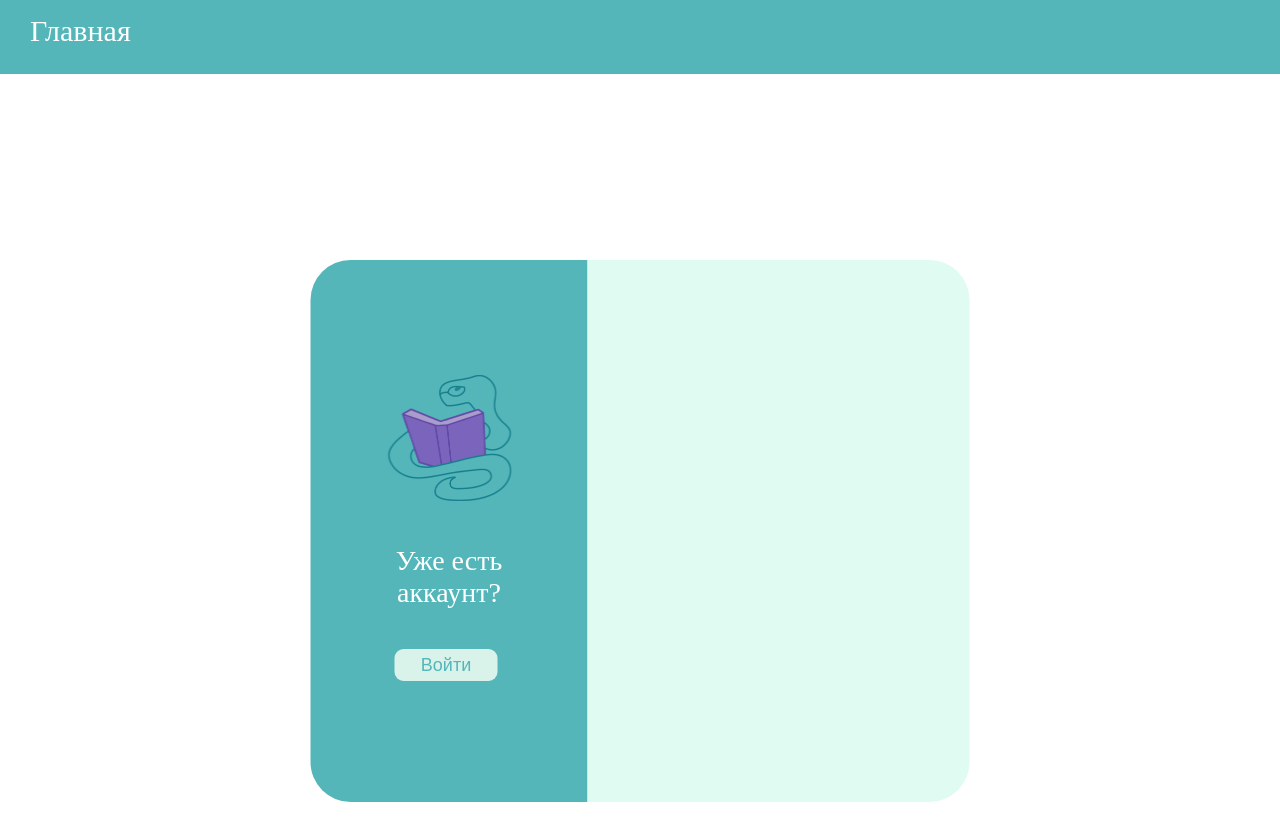
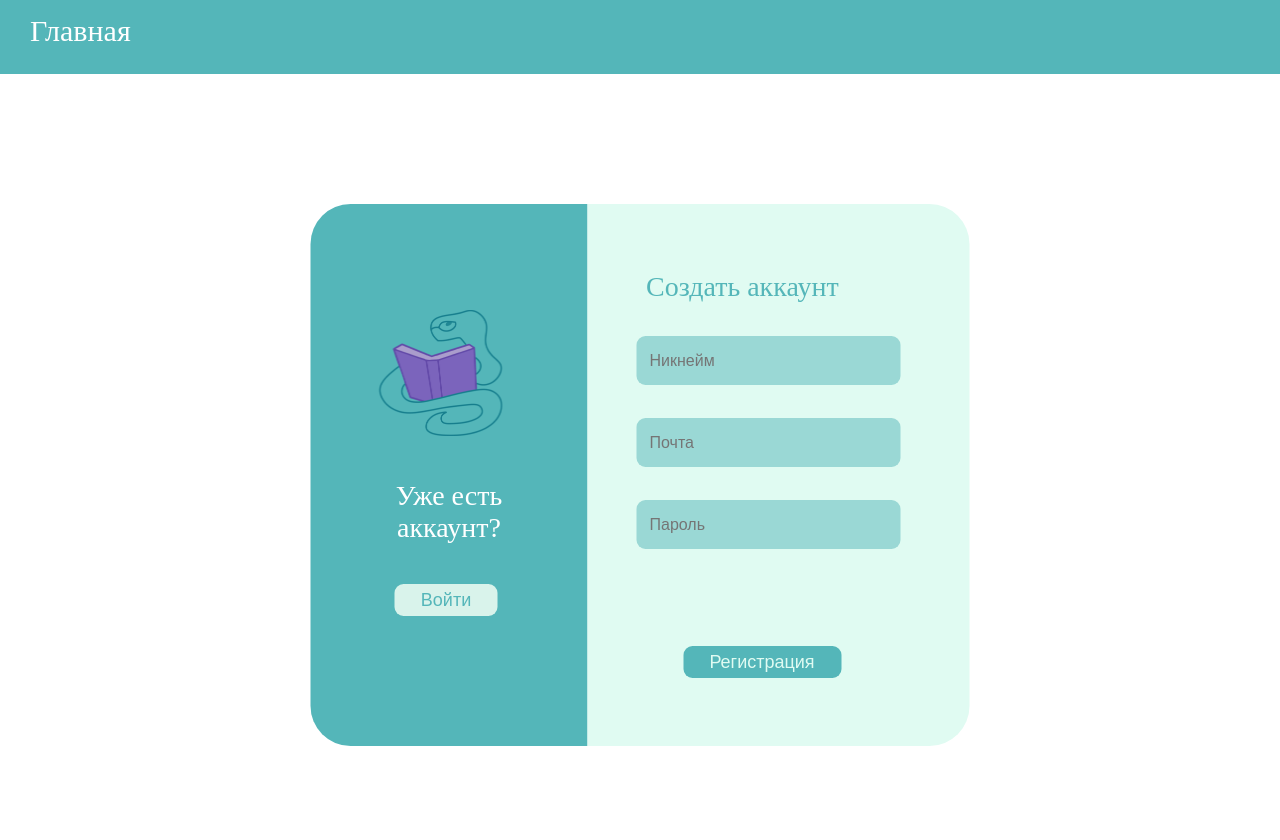
Before and after one commit to serguntsov/Python_Skills, a plain HTML site: page registration/index.html in a window 1280 px wide. Before the commit the page ends 800 px from the top, so only its background shows below. Drawn offline with Linux system fonts and the light colour scheme; a web font is replaced by a local one.

Commit message:
authorization and registration complited

```diff
--- a/authorization/scss/_frame1.scss
+++ b/authorization/scss/_frame1.scss
@@ -1,12 +1,12 @@
 .frame1 {
     background-color: #E0FBF2;
     left: 50%;
-    transform: translateX(52.5px);
+    transform: translateX(-329.5px);
     width: 277px;
     height: 542px;
     border-radius: 0px 40px 40px 0px;
-    position: fixed;
-    &__header{
+    position: relative;
+    &__title{
       font-weight: 400;
       font-size: 28px;
       color: #54B6B9;
@@ -24,6 +24,7 @@
   padding-top: 115px;
   padding-left: 76.5px;
   margin-bottom: 40px;
+  user-select: none;
 }
 
 .btn-box2{
--- a/authorization/scss/_frame2.scss
+++ b/authorization/scss/_frame2.scss
@@ -4,10 +4,10 @@
     background-color: #54B6B9;
     width: 382px;
     height: 542px;
-    right: 50%;
-    transform: translateX(52.5px);
+    left: 50%;
+    transform: translateX(-329.5px);
     border-radius: 40px 0px 0px 40px;
-    position: fixed;
+    position: relative;
     &__content{
         padding-top: 60px;
         padding-bottom: 272px;
@@ -16,7 +16,7 @@
         align-self: center;
         margin-left: 113px;
     }
-    &__header{
+    &__title{
         font-weight: 400;
         font-size: 28px;
         color: #E0FBF2;
--- a/authorization/scss/_header.scss
+++ b/authorization/scss/_header.scss
@@ -2,7 +2,7 @@
     display: flex;
     flex-direction: column;
     background-color: #54B6B9;
-    margin-bottom: 186px;
+    margin-bottom: 130px;
     position: relative;
     padding: 14px 30px 26px;
 }
--- a/registration/index.html
+++ b/registration/index.html
@@ -19,14 +19,40 @@
                   <img src="../image/logo1.png" alt="logo1">
                 </div>
                 <header>
-                    <h1 class="frame1__header">Уже есть аккаунт?</h1>
+                    <h1 class="frame1__title">Уже есть аккаунт?</h1>
                 </header>
                 <div class="frame1-box__btn-box2 btn-box2">
-                  <button type="submit">Войти</button>
+                  <a href="../authorization/"><button type="submit">Войти</button></a>
                 </div>
             </section>
             <section class="frame2">
-
+              <div class="frame2__content">
+                <h1 class="frame2__title">Создать аккаунт</h1>
+                <form action="#" class="frame2__frame2-box frame2-box">
+                  <div class="frame2-box__input-box input-box">
+                    <input
+                    type="text"
+                    name="Username"
+                    id="Username"
+                    placeholder="Никнейм">
+                  </div>
+                  <div class="frame2-box__input-box input-box">
+                    <input
+                    type="text"
+                    name="email"
+                    id="email"
+                    placeholder="Почта">
+                  </div>
+                  <div class="frame2-box__input-box input-box">
+                    <input
+                    type="text"
+                    name="Password"
+                    id="Password"
+                    placeholder="Пароль">
+                  </div>
+                  <div class="frame2-box__btn-box btn-box">
+                    <button type="submit">Регистрация</button>
+                  </div>
             </section>
         </div>
 
--- a/registration/scss/_frame1.scss
+++ b/registration/scss/_frame1.scss
@@ -1,12 +1,12 @@
 .frame1 {
     background-color: #54B6B9;
-    right: 50%;
-    transform: translateX(-52.5px);
     width: 277px;
     height: 542px;
+    left: 50%;
+    transform: translateX(-329.5px);
     border-radius: 40px 0px 0px 40px;
-    position: fixed;
-    &__header{
+    position: relative;
+    &__title{
       font-weight: 400;
       font-size: 28px;
       color: #FFFFFF;
@@ -21,9 +21,10 @@
   width: 124px;
   height: 126px;
   flex-shrink: 0;
-  padding-top: 115px;
-  padding-left: 76.5px;
+  padding-top: 106px;
+  padding-left: 67.5px;
   margin-bottom: 40px;
+  user-select: none;
 }
 
 .btn-box2{
--- a/registration/scss/_frame2.scss
+++ b/registration/scss/_frame2.scss
@@ -1,9 +1,66 @@
 .frame2 {
+    display: flex;
+    flex-direction: column;
     background-color:  #E0FBF2;
     left: 50%;
-    transform: translateX(-52.5px);
+    transform: translateX(-329.5px);
     width: 382px;
     height: 542px;
     border-radius: 0px 40px 40px 0px;
-    position: fixed;
+    position: relative;
+    &__content{
+        padding-top: 67px;
+        padding-bottom: 272px;
+        width: 100%;
+        max-width: 382px;
+        margin-left: 44px;
+    }
+    &__title{
+        font-weight: 400;
+        font-size: 28px;
+        color: #54B6B9;
+        display: block;
+        margin-bottom: 33px;
+        margin-left: 14.5px;
+    }
 }
+
+.input-box{
+    margin-left: 5px;
+    margin-bottom: 33px;
+    &:last-of-type{
+        margin-bottom: 0;
+    }
+    input {
+        width: 63%;
+        height: 100%;
+        border: none;
+        outline: none;
+        background: #9AD8D5; /* Цвет фона инпута */
+        padding: 16px 13px 15px; /* Отступы внутри инпута */
+        border-radius: 9px; /* Радиус границы инпута */
+        font-size: 16px;
+        color: #333; /* Цвет текста инпута */
+        user-select: none;
+    }
+}
+
+.btn-box{
+    margin-top: 97px;
+    margin-left: 51.5px;
+    :hover{
+        background-color: #479b9d
+    }
+    button {
+        width: 158px;
+        border: none;
+        outline: none;
+        background: #54B6B9; /* Цвет фона кнопки */
+        border-radius: 9px; /* Радиус границы кнопки */
+        font-size: 18px;
+        color: #E0FBF2;
+        height: 32px;
+        padding: 0px;
+        cursor: pointer;
+    }
+}
--- a/registration/scss/_header.scss
+++ b/registration/scss/_header.scss
@@ -2,7 +2,7 @@
     display: flex;
     flex-direction: column;
     background-color: #54B6B9;
-    margin-bottom: 186px;
+    margin-bottom: 130px;
     position: relative;
     padding: 14px 30px 26px;
 }
--- a/registration/scss/_setting.scss
+++ b/registration/scss/_setting.scss
@@ -29,4 +29,5 @@ body {
   display: flex;
   width: 100%;
   flex-direction: row;
+  margin-bottom: 212px;
 }
```
Also changed, not shown: authorization/index.html (+3 -3 lines), authorization/css/style.css, registration/css/style.css.
